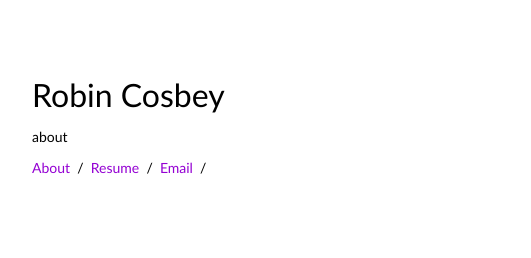
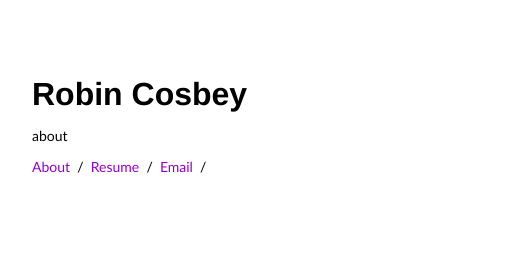
Before and after one commit to cosbeyr/about, a plain HTML site: page index.html in a window 1280 px wide. Shown: the full height of the page, 228-759 px from the left. Drawn offline with Linux system fonts and the light colour scheme.

Commit message:
Update stylesheet.css

```diff
--- a/stylesheet.css
+++ b/stylesheet.css
@@ -90,7 +90,7 @@ strong {
 }
 
 heading {
-  font-family: 'Lato', Verdana, Helvetica, sans-serif;
+  font-family: Helvetica, Verdana, sans-serif;
   font-size: 22px;
 }
 
@@ -101,8 +101,9 @@ papertitle {
 }
 
 name {
-  font-family: 'Lato', Verdana, Helvetica, sans-serif;
+  font-family: Helvetica, Verdana, sans-serif;
   font-size: 32px;
+  font-weight: 700
 }
 
 .one {
```
